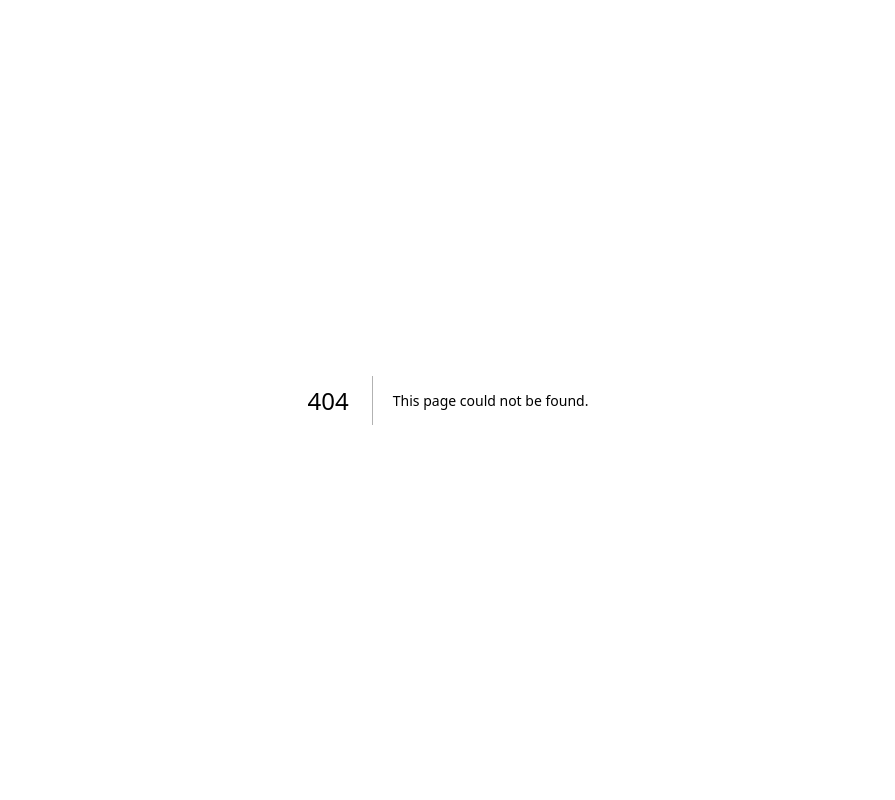
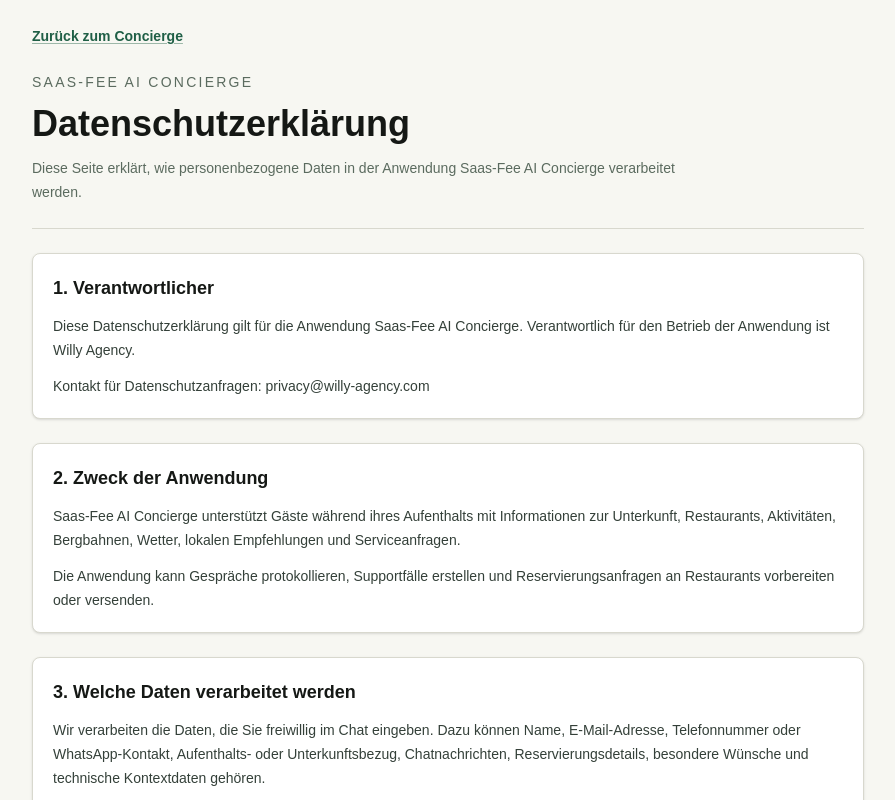
Before and after one commit to willyhaase/saas-fee-ai-concierge, a Next.js app: page /privacy in a window 1280 px wide. Before the commit this address had no page. Shown: the top 800 px of the page, without its empty margins (192-1087 px from the left). Built offline with nearby package versions, Linux system fonts and the light colour scheme.

Commit message:
Add privacy policy page

```diff
--- a/src/app/page.tsx
+++ b/src/app/page.tsx
@@ -478,6 +478,15 @@
             </div>
           </aside>
         </section>
+
+        <footer className="border-t border-[#d8d8ce] py-4 text-sm text-[#5b6b5f]">
+          <a
+            className="font-medium text-[#1f5f46] underline decoration-[#9db8a9] underline-offset-2 transition hover:text-[#123d2d]"
+            href="/privacy"
+          >
+            Datenschutzerklärung
+          </a>
+        </footer>
       </div>
     </main>
   );
--- /dev/null
+++ b/src/app/privacy-policy/page.tsx
@@ -0,0 +1,5 @@
+import { redirect } from "next/navigation";
+
+export default function PrivacyPolicyRedirect() {
+  redirect("/privacy");
+}
--- /dev/null
+++ b/src/app/privacy/page.tsx
@@ -0,0 +1,134 @@
+import type { Metadata } from "next";
+import Link from "next/link";
+
+export const metadata: Metadata = {
+  title: "Datenschutzerklärung | Saas-Fee AI Concierge",
+  description:
+    "Datenschutzerklärung für die Saas-Fee AI Concierge Anwendung.",
+};
+
+const sections = [
+  {
+    title: "1. Verantwortlicher",
+    body: [
+      "Diese Datenschutzerklärung gilt für die Anwendung Saas-Fee AI Concierge. Verantwortlich für den Betrieb der Anwendung ist Willy Agency.",
+      "Kontakt für Datenschutzanfragen: privacy@willy-agency.com",
+    ],
+  },
+  {
+    title: "2. Zweck der Anwendung",
+    body: [
+      "Saas-Fee AI Concierge unterstützt Gäste während ihres Aufenthalts mit Informationen zur Unterkunft, Restaurants, Aktivitäten, Bergbahnen, Wetter, lokalen Empfehlungen und Serviceanfragen.",
+      "Die Anwendung kann Gespräche protokollieren, Supportfälle erstellen und Reservierungsanfragen an Restaurants vorbereiten oder versenden.",
+    ],
+  },
+  {
+    title: "3. Welche Daten verarbeitet werden",
+    body: [
+      "Wir verarbeiten die Daten, die Sie freiwillig im Chat eingeben. Dazu können Name, E-Mail-Adresse, Telefonnummer oder WhatsApp-Kontakt, Aufenthalts- oder Unterkunftsbezug, Chatnachrichten, Reservierungsdetails, besondere Wünsche und technische Kontextdaten gehören.",
+      "Bei Gastlinks können propertyId oder Zugriffstoken verwendet werden, damit lokale Informationen nur für berechtigte Gäste angezeigt werden.",
+      "Bei WhatsApp-Reservierungen können Restaurantname, Datum, Uhrzeit, Anzahl Personen, Name, Kontakt und besondere Wünsche verarbeitet werden.",
+    ],
+  },
+  {
+    title: "4. Warum Daten verarbeitet werden",
+    body: [
+      "Die Daten werden verarbeitet, um Chatantworten zu erzeugen, lokale Informationen korrekt bereitzustellen, Gespräche nachvollziehbar zu protokollieren, Servicefälle zu bearbeiten, Reservierungsanfragen zu ermöglichen und die Qualität des Concierge-Dienstes zu verbessern.",
+      "Aggregierte Statistiken können genutzt werden, um häufige Fragen, gewünschte Restaurants, Aktivitäten und andere Themen besser zu verstehen.",
+    ],
+  },
+  {
+    title: "5. Eingesetzte Dienstleister",
+    body: [
+      "Die Anwendung nutzt technische Dienstleister, um den Dienst bereitzustellen. Dazu können insbesondere Vercel für Hosting, Supabase für Datenbankdienste, OpenAI für KI-Antworten und Meta/WhatsApp für WhatsApp-Kommunikation gehören.",
+      "An diese Dienstleister werden nur Daten übermittelt, soweit dies für den Betrieb, die Beantwortung von Anfragen, die Speicherung von Gesprächen oder die Kommunikation erforderlich ist.",
+    ],
+  },
+  {
+    title: "6. KI-Verarbeitung",
+    body: [
+      "Chatnachrichten können an OpenAI übermittelt werden, damit die KI eine passende Antwort erzeugen kann. Die Anwendung weist die KI an, die bereitgestellten Kontextdaten als Wissensquelle zu nutzen und keine nicht vorhandenen Kontaktdaten zu erfinden.",
+      "Bitte geben Sie keine sensiblen Daten ein, die für Ihre Anfrage nicht erforderlich sind.",
+    ],
+  },
+  {
+    title: "7. WhatsApp und Restaurantreservierungen",
+    body: [
+      "Wenn Sie eine Restaurantreservierung anfragen, kann die Anwendung die Reservierungsdaten speichern und über WhatsApp Business Platform an das jeweilige Restaurant senden.",
+      "Eine Reservierung gilt erst als bestätigt, wenn das Restaurant die Anfrage bestätigt. Die Anwendung erstellt zunächst nur eine Reservierungsanfrage.",
+    ],
+  },
+  {
+    title: "8. Speicherung und Löschung",
+    body: [
+      "Gespräche, Supportfälle, Reservierungsanfragen und Nutzungsstatistiken werden nur so lange gespeichert, wie es für Betrieb, Gästeservice, Qualitätssicherung und berechtigte Nachvollziehbarkeit erforderlich ist.",
+      "Sie können die Löschung oder Korrektur personenbezogener Daten anfragen, soweit keine gesetzlichen oder berechtigten Aufbewahrungsgründe entgegenstehen.",
+    ],
+  },
+  {
+    title: "9. Ihre Rechte",
+    body: [
+      "Sie können Auskunft, Berichtigung, Löschung, Einschränkung der Verarbeitung oder Übertragung Ihrer personenbezogenen Daten verlangen, soweit die gesetzlichen Voraussetzungen erfüllt sind.",
+      "Sie können außerdem der Verarbeitung widersprechen oder eine erteilte Einwilligung mit Wirkung für die Zukunft widerrufen.",
+    ],
+  },
+  {
+    title: "10. Sicherheit",
+    body: [
+      "Wir verwenden angemessene technische und organisatorische Maßnahmen, um Daten vor unbefugtem Zugriff, Verlust oder Missbrauch zu schützen.",
+      "Serverseitige Schlüssel, Datenbank-Zugangsdaten und API-Keys werden nicht im öffentlichen Client-Code bereitgestellt.",
+    ],
+  },
+  {
+    title: "11. Änderungen dieser Datenschutzerklärung",
+    body: [
+      "Diese Datenschutzerklärung kann angepasst werden, wenn sich die Anwendung, eingesetzte Dienstleister oder rechtliche Anforderungen ändern.",
+      "Stand: 12. Juni 2026",
+    ],
+  },
+];
+
+export default function PrivacyPage() {
+  return (
+    <main className="min-h-screen bg-[#f7f7f2] text-[#1f2421]">
+      <div className="mx-auto w-full max-w-4xl px-4 py-6 sm:px-6 lg:px-8">
+        <header className="border-b border-[#d8d8ce] pb-6">
+          <Link
+            className="text-sm font-semibold text-[#1f5f46] underline decoration-[#9db8a9] underline-offset-2 transition hover:text-[#123d2d]"
+            href="/"
+          >
+            Zurück zum Concierge
+          </Link>
+          <p className="mt-6 text-sm font-medium uppercase tracking-[0.16em] text-[#5b6b5f]">
+            Saas-Fee AI Concierge
+          </p>
+          <h1 className="mt-3 text-3xl font-semibold tracking-normal text-[#151815] sm:text-4xl">
+            Datenschutzerklärung
+          </h1>
+          <p className="mt-3 max-w-2xl text-sm leading-6 text-[#5b6b5f]">
+            Diese Seite erklärt, wie personenbezogene Daten in der Anwendung
+            Saas-Fee AI Concierge verarbeitet werden.
+          </p>
+        </header>
+
+        <div className="space-y-6 py-6">
+          {sections.map((section) => (
+            <section
+              className="rounded-lg border border-[#d8d8ce] bg-white p-5 shadow-sm"
+              key={section.title}
+            >
+              <h2 className="text-lg font-semibold text-[#151815]">
+                {section.title}
+              </h2>
+              <div className="mt-3 space-y-3 text-sm leading-6 text-[#344039]">
+                {section.body.map((paragraph) => (
+                  <p key={paragraph}>{paragraph}</p>
+                ))}
+              </div>
+            </section>
+          ))}
+        </div>
+      </div>
+    </main>
+  );
+}
```
